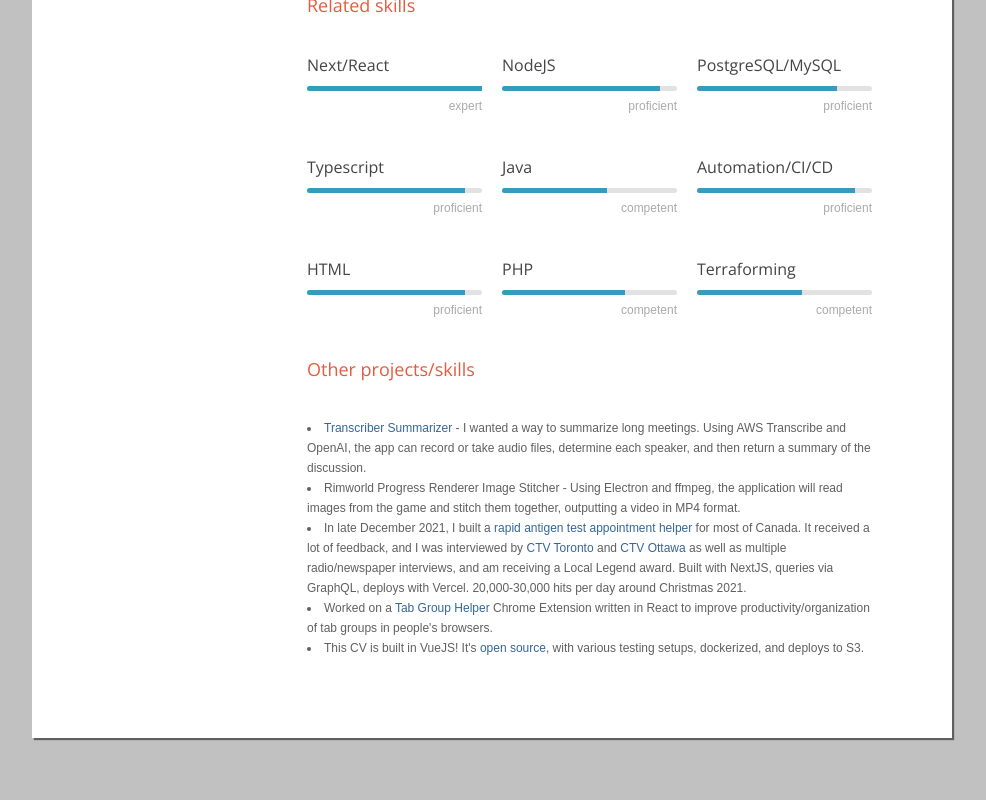
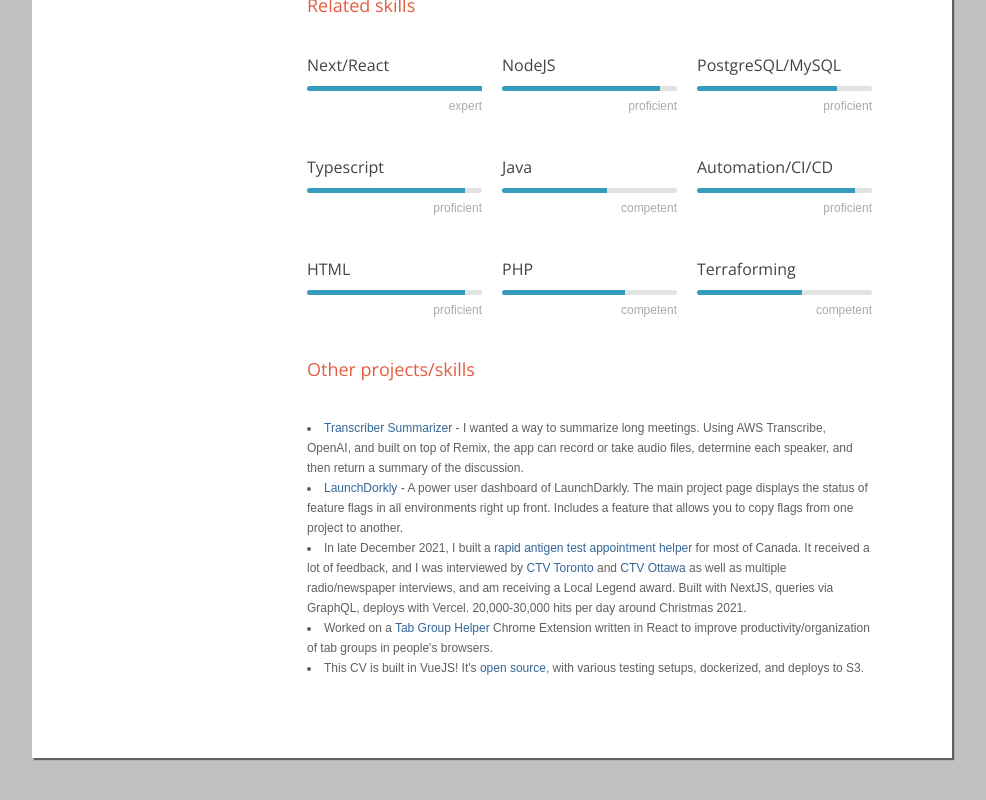
Before and after one commit to mikedidomizio/mikedidomizio-resume, a Vue app: page / in a window 1280 px wide. Shown: the part 2155-2955 px from the top of the page, without its empty margins (148-1134 px from the left). Built offline with nearby package versions, Linux system fonts and the light colour scheme.

Commit message:
Replace Rimworld project with LaunchDorkly as it's more complete

```diff
--- a/src/App.vue
+++ b/src/App.vue
@@ -109,11 +109,11 @@
             <SkillsRow>
                 <ul class="disc">
                     <li>
-                        <a href="https://github.com/mikedidomizio/transcriber-summarizer" target="_blank">Transcriber Summarizer</a> - I wanted a way to summarize long meetings. Using AWS Transcribe and OpenAI,
-                        the app can record or take audio files, determine each speaker, and then return a summary of the discussion.
+                        <a href="https://github.com/mikedidomizio/transcriber-summarizer" target="_blank">Transcriber Summarizer</a> - I wanted a way to summarize long meetings. Using AWS Transcribe, OpenAI,
+                        and built on top of Remix, the app can record or take audio files, determine each speaker, and then return a summary of the discussion.
                     </li>
-                    <li>
-                        Rimworld Progress Renderer Image Stitcher - Using Electron and ffmpeg, the application will read images from the game and stitch them together, outputting a video in MP4 format.
+                    <li><a href="https://github.com/mikedidomizio/launchdorkly" target="_blank">LaunchDorkly</a> - A power user dashboard of LaunchDarkly.
+                        The main project page displays the status of feature flags in all environments right up front. Includes a feature that allows you to copy flags from one project to another.
                     </li>
                     <li>
                         In late December 2021, I built a <a href="https://covid-testing.vercel.app/" target="_blank">rapid antigen test appointment helper</a> for most of Canada.
```
